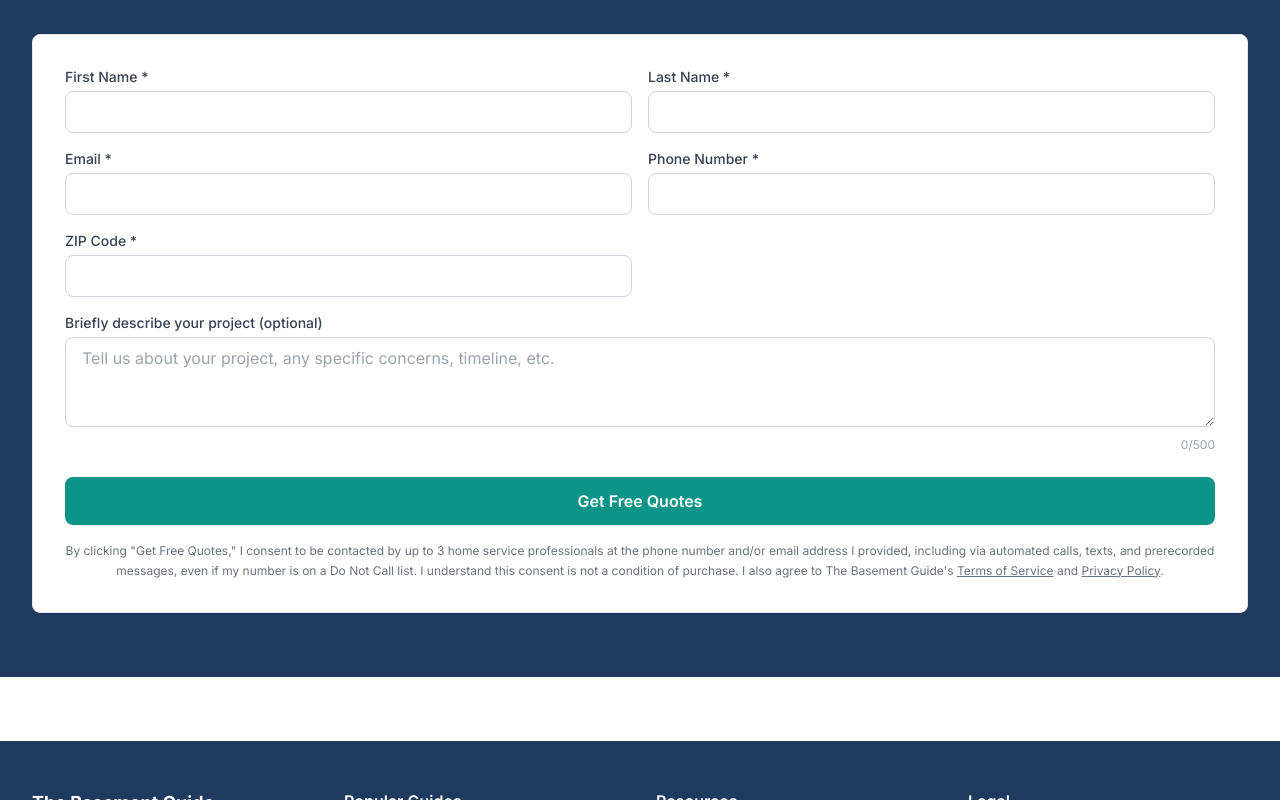
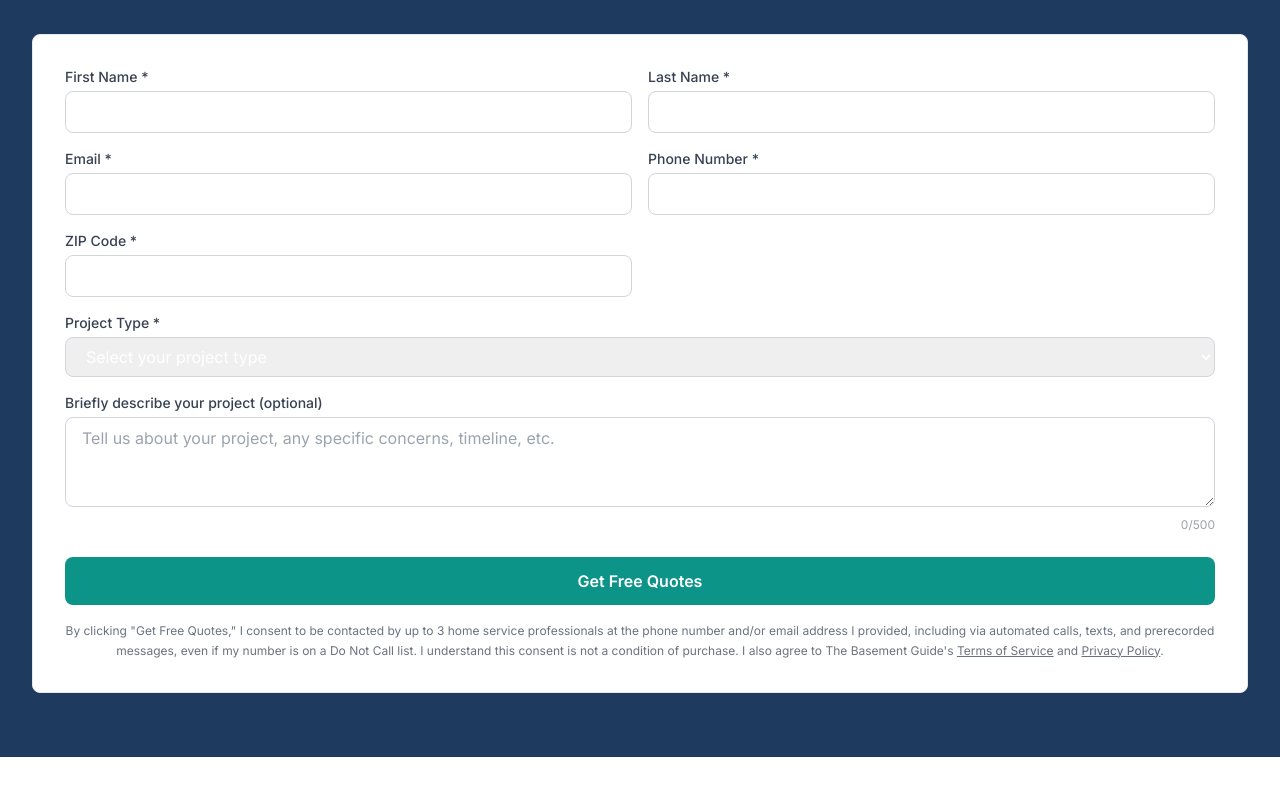
Before and after one commit to thebasementguide2026/basement-guide, a Next.js app: page / in a window 1280 px wide. Shown: the part 11200-12000 px from the top of the page. Built offline with nearby package versions, Linux system fonts and the light colour scheme.

Commit message:
feat: add Project Type dropdown with all Networx task ID options

```diff
--- a/components/LeadForm.tsx
+++ b/components/LeadForm.tsx
@@ -3,6 +3,41 @@
 import { useState } from 'react'
 import { usePathname } from 'next/navigation'
 import { getTaskIdsForArticle, FALLBACK_TASK_IDS } from '@/lib/taskIdMap'
+
+// All Networx task IDs with human-readable labels
+const PROJECT_TYPE_OPTIONS = [
+  { value: '337', label: 'Crawl Space / Basement Water Remediation' },
+  { value: '393', label: 'Crawl Space / Basement Waterproofing' },
+  { value: '143', label: 'Basement Remodel' },
+  { value: '417', label: 'Concrete Foundation - Repair' },
+  { value: '391', label: 'Concrete Foundation - Install' },
+  { value: '287', label: 'Mold Remediation' },
+  { value: '579', label: 'Mold Testing' },
+  { value: '229', label: 'Sump Pump - Repair / Replace' },
+  { value: '573', label: 'French Drain Installation / Repair' },
+  { value: '254', label: 'Storm / Water Damage Restoration' },
+  { value: '373', label: 'Humidifier / Dehumidifier - Install' },
+  { value: '375', label: 'Humidifier / Dehumidifier - Repair' },
+  { value: '258', label: 'Insulation - Install / Upgrade' },
+  { value: '339', label: 'Insulation - Blow In' },
+  { value: '341', label: 'Insulation - Spray Foam' },
+  { value: '123', label: 'Drain Clog / Blockage - Clear' },
+  { value: '129', label: 'Plumbing Leak Detection / Repair' },
+  { value: '130', label: 'Plumbing (General)' },
+  { value: '154', label: 'General Contractor' },
+  { value: '153', label: 'Remodel or Renovate 1+ Rooms' },
+  { value: '221', label: 'Drywall Installation' },
+  { value: '236', label: 'Drywall Repair / Patching' },
+  { value: '226', label: 'Handyman' },
+  { value: '220', label: 'Popcorn Ceiling Removal' },
+  { value: '387', label: 'Mudjacking / Concrete Leveling' },
+  { value: '353', label: 'Poured Concrete Wall - Install' },
+  { value: '67', label: 'Concrete - Applications' },
+  { value: '68', label: 'Concrete Flatwork - Repair / Resurface' },
+  { value: '70', label: 'Concrete Retaining Walls - Repair' },
+  { value: '77', label: 'Garage Floor Coatings' },
+  { value: '293', label: 'Recovery Services' },
+]
 
 interface LeadFormProps {
   taskIds?: number[]
@@ -24,6 +59,7 @@ export default function LeadForm({ taskIds }: LeadFormProps) {
     email: '',
     phone: '',
     zipCode: '',
+    projectType: '',
     description: '',
   })
   const [submitted, setSubmitted] = useState(false)
@@ -39,13 +75,21 @@ export default function LeadForm({ taskIds }: LeadFormProps) {
     const certInput = document.querySelector('input[name="xxTrustedFormCertUrl"]') as HTMLInputElement
     const trustedFormCertUrl = certInput?.value || ''
 
+    // Build final task IDs: start with the user-selected project type,
+    // then include the page-level auto-detected IDs for full coverage
+    const selectedTaskId = formData.projectType ? parseInt(formData.projectType) : null
+    let finalTaskIds = [...resolvedTaskIds]
+    if (selectedTaskId && !finalTaskIds.includes(selectedTaskId)) {
+      finalTaskIds = [selectedTaskId, ...finalTaskIds]
+    }
+
     try {
       const response = await fetch('/api/submit-lead', {
         method: 'POST',
         headers: { 'Content-Type': 'application/json' },
         body: JSON.stringify({
           ...formData,
-          taskIds: resolvedTaskIds,
+          taskIds: finalTaskIds,
           trustedFormCertUrl,
         }),
       })
@@ -152,6 +196,26 @@ export default function LeadForm({ taskIds }: LeadFormProps) {
       </div>
 
       <div className="mt-4">
+        <label htmlFor="projectType" className="block text-sm font-medium text-gray-700 mb-1">
+          Project Type *
+        </label>
+        <select
+          id="projectType"
+          required
+          className="w-full border border-gray-300 rounded-lg px-4 py-2 focus:ring-2 focus:ring-brand-teal focus:border-transparent"
+          value={formData.projectType}
+          onChange={(e) => setFormData({ ...formData, projectType: e.target.value })}
+        >
+          <option value="">Select your project type</option>
+          {PROJECT_TYPE_OPTIONS.map((opt) => (
+            <option key={opt.value} value={opt.value}>
+              {opt.label}
+            </option>
+          ))}
+        </select>
+      </div>
+
+      <div className="mt-4">
         <label htmlFor="description" className="block text-sm font-medium text-gray-700 mb-1">
           Briefly describe your project (optional)
         </label>
```
